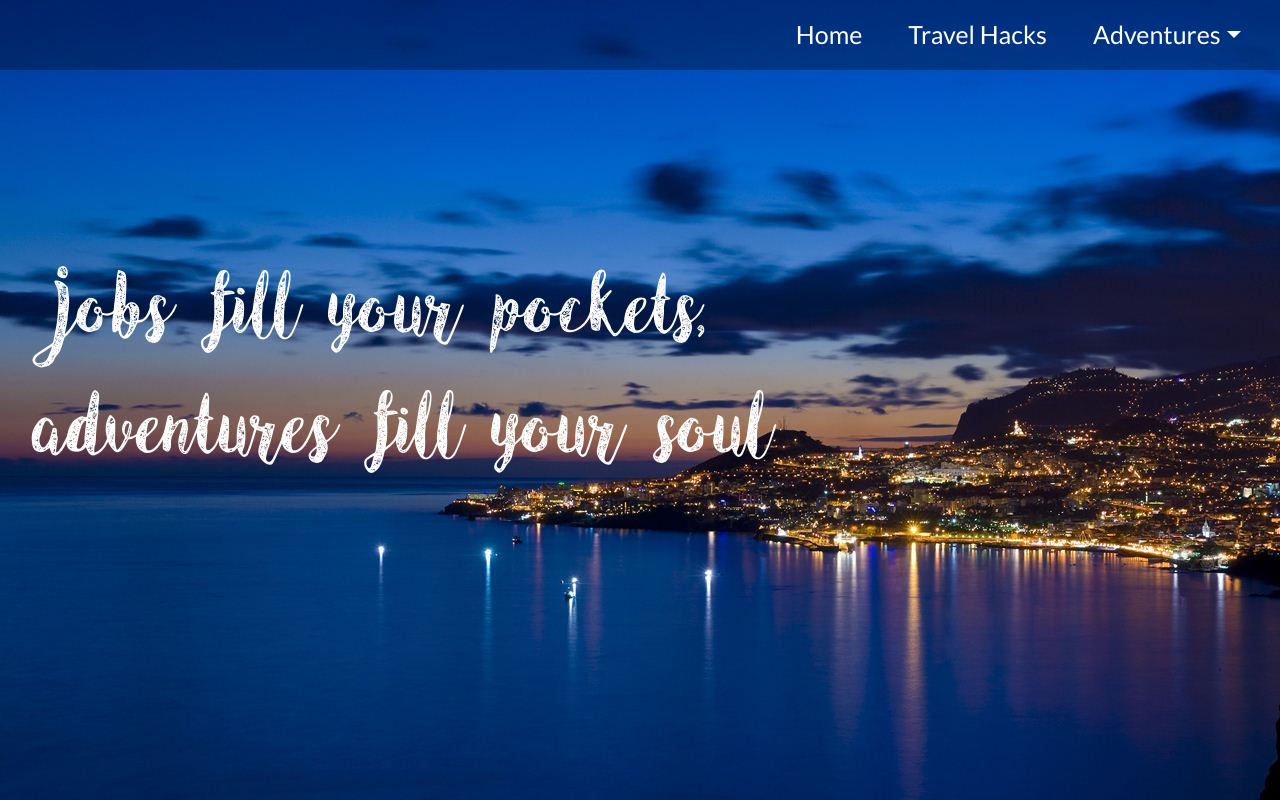
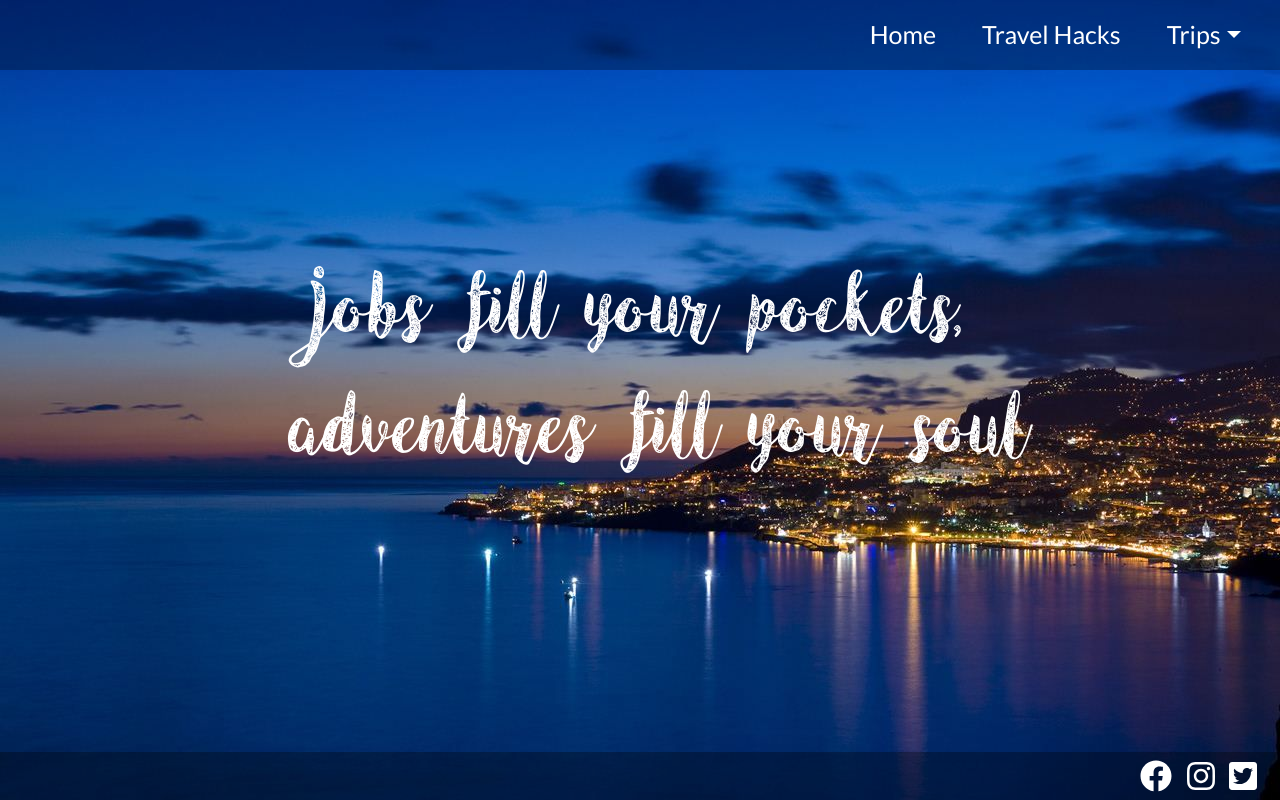
Before and after one commit to flybonzai/travel-blog, a React (Create React App) app in the folder travel-blog-ui/: page / in a window 1280 px wide. Built offline with nearby package versions, Linux system fonts and the light colour scheme.

Commit message:
Add social media links footer

```diff
--- a/travel-blog-ui/package.json
+++ b/travel-blog-ui/package.json
@@ -3,6 +3,10 @@
   "version": "0.1.0",
   "private": true,
   "dependencies": {
+    "@fortawesome/fontawesome-svg-core": "^1.2.35",
+    "@fortawesome/free-brands-svg-icons": "^5.15.3",
+    "@fortawesome/free-solid-svg-icons": "^5.15.3",
+    "@fortawesome/react-fontawesome": "^0.1.14",
     "@testing-library/jest-dom": "^5.11.9",
     "@testing-library/react": "^11.2.5",
     "@testing-library/user-event": "^12.8.3",
--- a/travel-blog-ui/src/components/App.js
+++ b/travel-blog-ui/src/components/App.js
@@ -1,5 +1,6 @@
 import '../style/App.css';
 import TopNavbar from './TopNavbar'
+import Footer from "./Footer";
 import {Container} from "react-bootstrap";
 
 function App() {
@@ -8,6 +9,7 @@ function App() {
       <Container fluid>
         <TopNavbar />
         <div className={'travel-quote text-white'}>Jobs fill your pockets, <br/> adventures fill your soul</div>
+        <Footer />
       </Container>
     </div>
   );
--- /dev/null
+++ b/travel-blog-ui/src/components/Footer.js
@@ -0,0 +1,35 @@
+import '../style/Footer.css'
+import {FontAwesomeIcon} from '@fortawesome/react-fontawesome';
+import {
+  faFacebook,
+  faTwitterSquare,
+  faInstagram
+} from '@fortawesome/free-brands-svg-icons';
+import {Form, Navbar} from 'react-bootstrap';
+
+function Footer() {
+  return (
+    <Navbar className={'footer'} expand={'lg'}>
+      <FontAwesomeIcon
+        className={'link-icon'}
+        icon={faFacebook}
+        size={'3x'}
+        color={'white'}
+      />
+      <FontAwesomeIcon
+        className={'link-icon'}
+        icon={faInstagram}
+        size={'3x'}
+        color={'white'}
+      />
+      <FontAwesomeIcon
+        className={'link-icon'}
+        icon={faTwitterSquare}
+        size={'3x'}
+        color={'white'}
+      />
+    </Navbar>
+  );
+}
+
+export default Footer;
--- a/travel-blog-ui/src/components/TopNavbar.js
+++ b/travel-blog-ui/src/components/TopNavbar.js
@@ -9,7 +9,7 @@ function TopNavbar() {
         <Nav>
           <Nav.Link  href='/home' className={'top-navbar-text text-white'}>Home</Nav.Link>
           <Nav.Link  href='/travel-hacks' className={'top-navbar-text text-white'}>Travel Hacks</Nav.Link>
-          <NavDropdown title='Adventures' id='adventures' className={'top-navbar-text text-white'}>
+          <NavDropdown title='Trips' id='adventures' className={'top-navbar-text text-white'}>
             <NavDropdown.Item href='#action/3.1'>China 2015</NavDropdown.Item>
             <NavDropdown.Divider />
             <NavDropdown.Item href='#action/3.2'>Italy 2017</NavDropdown.Item>
--- a/travel-blog-ui/src/style/App.css
+++ b/travel-blog-ui/src/style/App.css
@@ -22,6 +22,6 @@
   font-size: 80px;
   display: flex;
   align-items: center;
-  justify-content: flex-start;
+  justify-content: center;
   font-family: angeline, sans-serif;
 }
--- /dev/null
+++ b/travel-blog-ui/src/style/Footer.css
@@ -0,0 +1,32 @@
+@font-face {
+  font-family: 'lato';
+  src: url('../assets/Lato-Regular.ttf');
+}
+
+.footer {
+  background-color: rgba(0, 0, 0, 0.3);
+  position: absolute;
+  bottom: 0;
+  width: 100%;
+  height: 3rem;
+  display: flex;
+  justify-content: flex-end;
+}
+
+.email-form {
+  height: 80%;
+}
+
+.get-updates-text {
+  font-size: 25px;
+  font-family: lato, sans-serif;
+}
+
+.navbar-light .navbar-text {
+  color: white;
+  margin: 0 15px 0 15px;
+}
+
+.link-icon {
+  height: 100%;
+}
```
Also changed, not shown: 1 other file (tests, documents, lock files or other folders).
